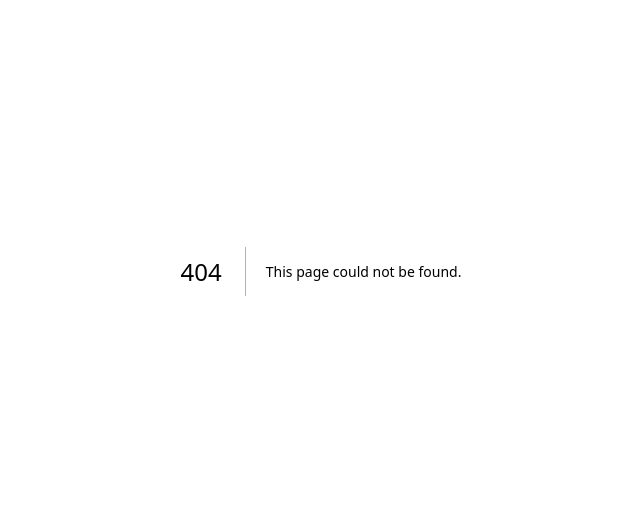
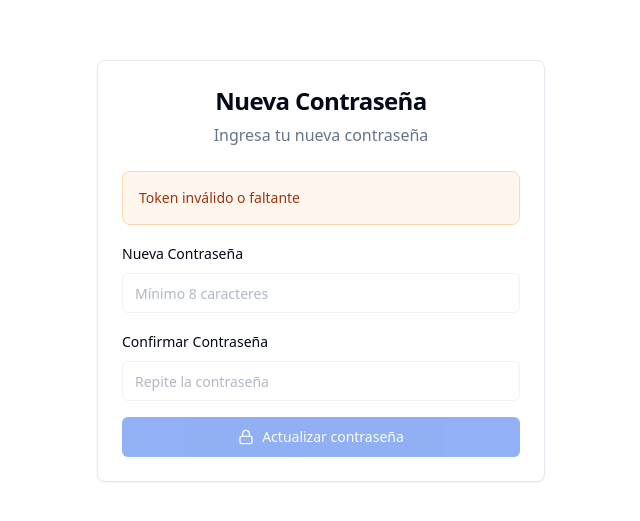
Before and after one commit to juanjoles/ankapulse-frontend, a Next.js app: page /reset-password in a window 1280 px wide. Before the commit this address had no page. Shown: the part 129-650 px from the top of the page, without its empty margins (319-959 px from the left). Built offline with nearby package versions, Linux system fonts and the light colour scheme.

Commit message:
feat: reset-password page complete

```diff
--- /dev/null
+++ b/src/app/(auth)/forgot-password/page.tsx
@@ -0,0 +1,116 @@
+'use client';
+
+import { useState } from 'react';
+import { Button } from '@/components/ui/button';
+import { Input } from '@/components/ui/input';
+import { Card, CardContent, CardHeader, CardTitle } from '@/components/ui/card';
+import { Label } from '@/components/ui/label';
+import { Alert, AlertDescription } from '@/components/ui/alert';
+import { Mail, ArrowLeft, CheckCircle } from 'lucide-react';
+import Link from 'next/link';
+import axios from 'axios';
+
+export default function ForgotPasswordPage() {
+  const [email, setEmail] = useState('');
+  const [loading, setLoading] = useState(false);
+  const [success, setSuccess] = useState(false);
+  const [error, setError] = useState('');
+
+  const handleSubmit = async (e: React.FormEvent) => {
+    e.preventDefault();
+    setLoading(true);
+    setError('');
+
+    try {
+      const API_URL = process.env.NEXT_PUBLIC_API_URL || 'http://localhost:3000/api';
+      await axios.post(`${API_URL}/password/request-reset`, { email });
+      setSuccess(true);
+    } catch (err: any) {
+      setError('Error al procesar solicitud. Intenta de nuevo.');
+    } finally {
+      setLoading(false);
+    }
+  };
+
+  if (success) {
+    return (
+      <div className="min-h-screen flex items-center justify-center p-4 bg-background">
+        <Card className="w-full max-w-md">
+          <CardContent className="pt-8">
+            <div className="text-center space-y-4">
+              <div className="w-12 h-12 bg-success/10 rounded-full flex items-center justify-center mx-auto">
+                <CheckCircle className="text-success" size={24} />
+              </div>
+              <h2 className="text-2xl font-bold text-foreground">Email enviado</h2>
+              <p className="text-muted-foreground">
+                Si el email existe en nuestro sistema, recibirás un link de recuperación.
+              </p>
+              <p className="text-sm text-muted-foreground">
+                Revisa tu bandeja de entrada y spam.
+              </p>
+              <Link href="/auth/login">
+                <Button variant="outline" className="mt-4">
+                  <ArrowLeft className="mr-2" size={16} />
+                  Volver al login
+                </Button>
+              </Link>
+            </div>
+          </CardContent>
+        </Card>
+      </div>
+    );
+  }
+
+  return (
+    <div className="min-h-screen flex items-center justify-center p-4 bg-background">
+      <Card className="w-full max-w-md">
+        <CardHeader>
+          <CardTitle className="text-2xl text-center">Recuperar Contraseña</CardTitle>
+          <p className="text-muted-foreground text-center">
+            Ingresa tu email y te enviaremos un link de recuperación
+          </p>
+        </CardHeader>
+        <CardContent>
+          <form onSubmit={handleSubmit} className="space-y-4">
+            {error && (
+              <Alert className="border-destructive bg-destructive/10">
+                <AlertDescription className="text-destructive">{error}</AlertDescription>
+              </Alert>
+            )}
+
+            <div className="space-y-2">
+              <Label htmlFor="email">Email</Label>
+              <Input
+                id="email"
+                type="email"
+                placeholder="tu@email.com"
+                value={email}
+                onChange={(e) => setEmail(e.target.value)}
+                required
+                disabled={loading}
+              />
+            </div>
+
+            <Button type="submit" className="w-full" disabled={loading}>
+              {loading ? (
+                'Enviando...'
+              ) : (
+                <>
+                  <Mail className="mr-2" size={16} />
+                  Enviar link de recuperación
+                </>
+              )}
+            </Button>
+
+            <div className="text-center">
+              <Link href="/auth/login" className="text-sm text-muted-foreground hover:text-primary">
+                <ArrowLeft className="inline mr-1" size={14} />
+                Volver al login
+              </Link>
+            </div>
+          </form>
+        </CardContent>
+      </Card>
+    </div>
+  );
+}
--- a/src/app/(auth)/login/page.tsx
+++ b/src/app/(auth)/login/page.tsx
@@ -126,6 +126,15 @@ export default function LoginPage() {
                 Regístrate aquí
               </Link>
             </div>
+            <div className="text-center text-sm text-muted-foreground">
+                ¿Olvidaste tu contraseña?{' '}
+                <Link
+                  href="/forgot-password"
+                  className="text-primary hover:underline font-medium"
+                >
+                  Recupérala aquí
+                </Link>
+              </div>
 
             <div className="text-center text-xs text-muted-foreground">
               Al continuar, aceptas nuestros{' '}
--- /dev/null
+++ b/src/app/(auth)/reset-password/page.tsx
@@ -0,0 +1,157 @@
+'use client';
+
+import { useState, useEffect, Suspense } from 'react';
+import { useRouter, useSearchParams } from 'next/navigation';
+import { Button } from '@/components/ui/button';
+import { Input } from '@/components/ui/input';
+import { Card, CardContent, CardHeader, CardTitle } from '@/components/ui/card';
+import { Label } from '@/components/ui/label';
+import { Alert, AlertDescription } from '@/components/ui/alert';
+import { Lock, CheckCircle, Loader2 } from 'lucide-react';
+import axios from 'axios';
+
+function ResetPasswordForm() {
+  const router = useRouter();
+  const searchParams = useSearchParams();
+  const token = searchParams.get('token');
+
+  const [newPassword, setNewPassword] = useState('');
+  const [confirmPassword, setConfirmPassword] = useState('');
+  const [loading, setLoading] = useState(false);
+  const [success, setSuccess] = useState(false);
+  const [error, setError] = useState('');
+
+  useEffect(() => {
+    if (!token) {
+      setError('Token inválido o faltante');
+    }
+  }, [token]);
+
+  const handleSubmit = async (e: React.FormEvent) => {
+    e.preventDefault();
+    setError('');
+
+    if (newPassword !== confirmPassword) {
+      setError('Las contraseñas no coinciden');
+      return;
+    }
+
+    if (newPassword.length < 8) {
+      setError('La contraseña debe tener al menos 8 caracteres');
+      return;
+    }
+
+    setLoading(true);
+
+    try {
+      const API_URL = process.env.NEXT_PUBLIC_API_URL || 'http://localhost:3000/api';
+      await axios.post(`${API_URL}/password/reset`, {
+        token,
+        newPassword
+      });
+      setSuccess(true);
+      setTimeout(() => router.push('/login'), 3000);
+    } catch (err: any) {
+      setError(err.response?.data?.error || 'Error al resetear contraseña');
+    } finally {
+      setLoading(false);
+    }
+  };
+
+  if (success) {
+    return (
+      <div className="min-h-screen flex items-center justify-center p-4 bg-background">
+        <Card className="w-full max-w-md">
+          <CardContent className="pt-8">
+            <div className="text-center space-y-4">
+              <div className="w-12 h-12 bg-success/10 rounded-full flex items-center justify-center mx-auto">
+                <CheckCircle className="text-success" size={24} />
+              </div>
+              <h2 className="text-2xl font-bold text-foreground">¡Contraseña actualizada!</h2>
+              <p className="text-muted-foreground">
+                Redirigiendo al login...
+              </p>
+              <Loader2 className="animate-spin text-primary mx-auto" size={24} />
+            </div>
+          </CardContent>
+        </Card>
+      </div>
+    );
+  }
+
+  return (
+    <div className="min-h-screen flex items-center justify-center p-4 bg-background">
+      <Card className="w-full max-w-md">
+        <CardHeader>
+          <CardTitle className="text-2xl text-center">Nueva Contraseña</CardTitle>
+          <p className="text-muted-foreground text-center">
+            Ingresa tu nueva contraseña
+          </p>
+        </CardHeader>
+        <CardContent>
+          <form onSubmit={handleSubmit} className="space-y-4">
+            {error && (
+              <Alert className="border-destructive bg-destructive/10">
+                <AlertDescription className="text-destructive">{error}</AlertDescription>
+              </Alert>
+            )}
+
+            <div className="space-y-2">
+              <Label htmlFor="newPassword">Nueva Contraseña</Label>
+              <Input
+                id="newPassword"
+                type="password"
+                placeholder="Mínimo 8 caracteres"
+                value={newPassword}
+                onChange={(e) => setNewPassword(e.target.value)}
+                required
+                disabled={loading || !token}
+                minLength={8}
+              />
+            </div>
+
+            <div className="space-y-2">
+              <Label htmlFor="confirmPassword">Confirmar Contraseña</Label>
+              <Input
+                id="confirmPassword"
+                type="password"
+                placeholder="Repite la contraseña"
+                value={confirmPassword}
+                onChange={(e) => setConfirmPassword(e.target.value)}
+                required
+                disabled={loading || !token}
+                minLength={8}
+              />
+            </div>
+
+            <Button type="submit" className="w-full" disabled={loading || !token}>
+              {loading ? (
+                <>
+                  <Loader2 className="mr-2 h-4 w-4 animate-spin" />
+                  Actualizando...
+                </>
+              ) : (
+                <>
+                  <Lock className="mr-2" size={16} />
+                  Actualizar contraseña
+                </>
+              )}
+            </Button>
+          </form>
+        </CardContent>
+      </Card>
+    </div>
+  );
+}
+
+export default function ResetPasswordPage() {
+  return (
+    <Suspense fallback={
+      <div className="min-h-screen flex items-center justify-center">
+        <Loader2 className="animate-spin text-primary" size={32} />
+      </div>
+    }>
+      <ResetPasswordForm />
+    </Suspense>
+  );
+}
```
